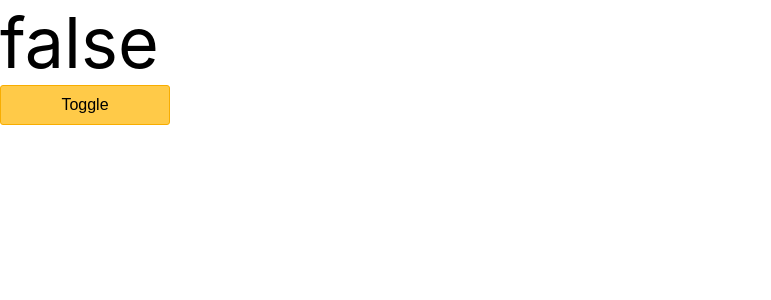
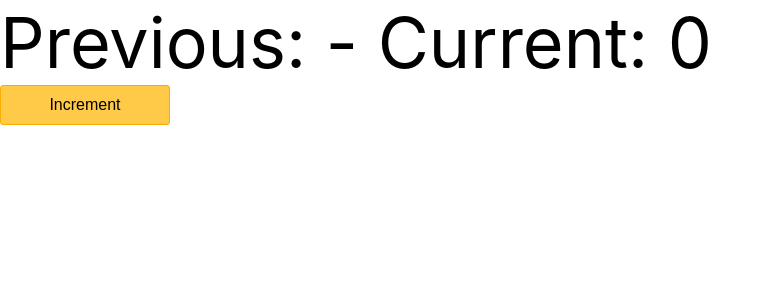
Before and after one commit to anastasiiaMirovska/my_react, a React (Create React App) app: page / in a window 1280 px wide. Shown: the top 300 px of the page, without its empty margins (0-771 px from the left). Built offline with nearby package versions, Linux system fonts and the light colour scheme.

Commit message:
usePrevious custom hook

```diff
--- a/src/App.tsx
+++ b/src/App.tsx
@@ -1,14 +1,17 @@
-import React from 'react';
+import React, {useState} from 'react';
 import './App.css';
 
-import {UseToggle} from "./hooks/useToggleHook";
+import {usePrevious} from "./hooks/usePreviousHook";
 
 const App = () => {
-    const[value, toggleValue] = UseToggle(false);
+    const [count, setCount] = useState(0)
+    const prev_count = usePrevious(count);
     return (
         <div>
-            <div style={{fontSize:"70px"}}>{value.toString()}</div>
-            <button onClick={toggleValue}>Toggle</button>
+            <div style={{fontSize:"70px"}}>
+                Previous: {prev_count} -  Current: {count}
+            </div>
+            <button onClick={()=> setCount(count>=5 ? count-5 : count+1)}>Increment</button>
         </div>
     );
 };
--- /dev/null
+++ b/src/hooks/usePreviousHook.ts
@@ -0,0 +1,12 @@
+import {useRef, useState} from "react";
+
+export const usePrevious = (value:any)=>{
+    let cur_value = useRef(value);
+    let prev_value = useRef();
+
+    if(cur_value.current !== value){
+        prev_value.current = cur_value.current;
+        cur_value.current = value;
+    }
+    return prev_value.current;
+}
--- a/src/hooks/useToggleHook.ts
+++ /dev/null
@@ -1,10 +0,0 @@
-import {useState} from "react";
-
-export const UseToggle = (startValue:boolean)=>{
-    const [value, setValue] = useState<boolean>(startValue);
-
-    const toggleValue=() =>{
-        setValue(!value)
-    }
-    return [value, toggleValue] as const
-}
```
